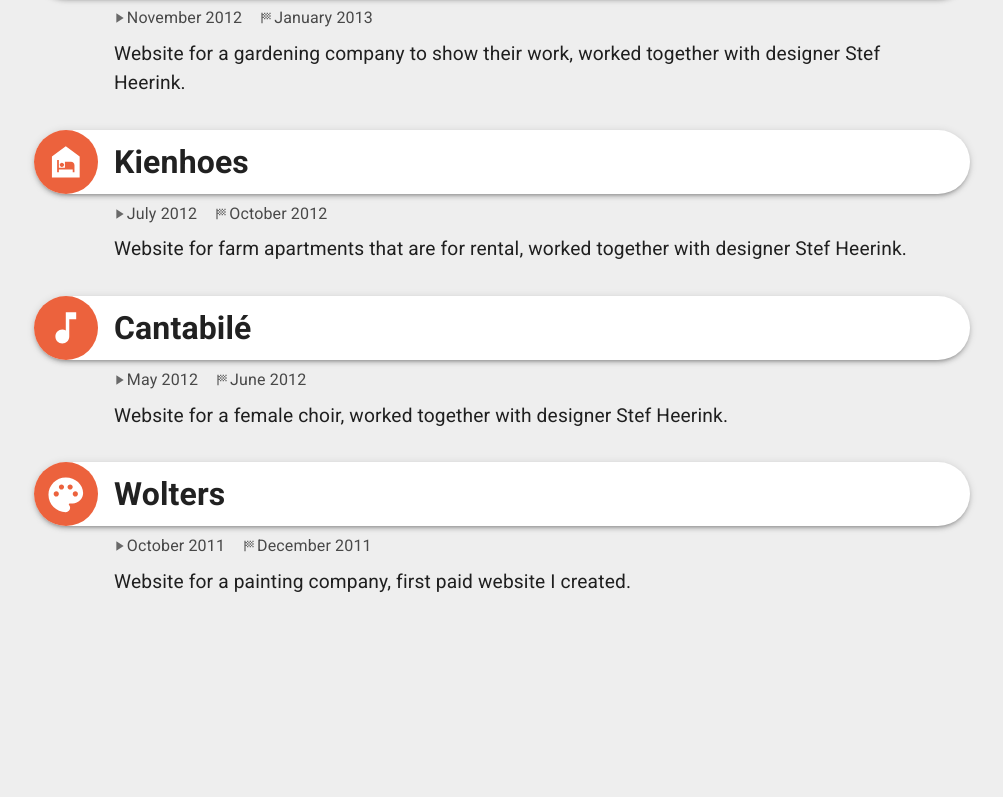
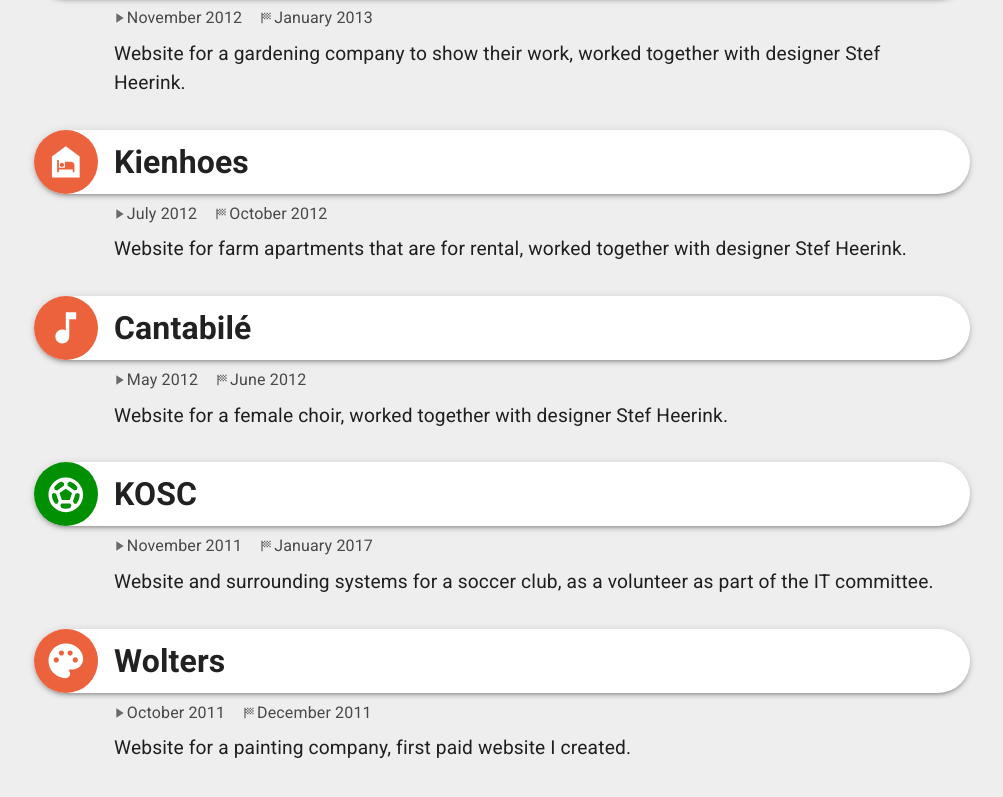
Before and after one commit to NLthijs48/NLthijs48.github.io, a React (Create React App) app: page / in a window 1280 px wide. Shown: the part 3663-4460 px from the top of the page, without its empty margins (138-1141 px from the left). Before the commit the page ends 4420 px from the top, so only its background shows below. Built offline with nearby package versions, Linux system fonts and the light colour scheme.

Commit message:
Add KOSC website and volunteer project

```diff
--- a/src/activities/allActivities.ts
+++ b/src/activities/allActivities.ts
@@ -13,6 +13,7 @@ import robKemperink from './robKemperink/robKemperink';
 import kienhoes from './kienhoes/kienhoes';
 import cantabile from './cantabile/cantabile';
 import wolters from './wolters/wolters';
+import kosc from './kosc/kosc';
 
 const allActivities: ActivityInformation[] = [
 	crisp,
@@ -28,6 +29,7 @@ const allActivities: ActivityInformation[] = [
 	robKemperink,
 	kienhoes,
 	cantabile,
+	kosc,
 	wolters,
 ];
 
--- /dev/null
+++ b/src/activities/kosc/kosc.ts
@@ -0,0 +1,16 @@
+import {HobbyInformation} from '../ActivityInformation';
+import SportsSoccerIcon from '@mui/icons-material/SportsSoccer';
+import ActivityType from '../ActivityType';
+
+const kosc: HobbyInformation = {
+	activityType: ActivityType.Hobby,
+	name: 'KOSC',
+	description: 'Website and surrounding systems for a soccer club, as a volunteer as part of the IT committee.',
+	from: 'November 2011', // Joined as a volunteer
+	till: 'January 2017',
+	Icon: SportsSoccerIcon,
+	// Got replaced by a newer version
+	website: 'https://kosc.nl/',
+};
+
+export default kosc;
```
